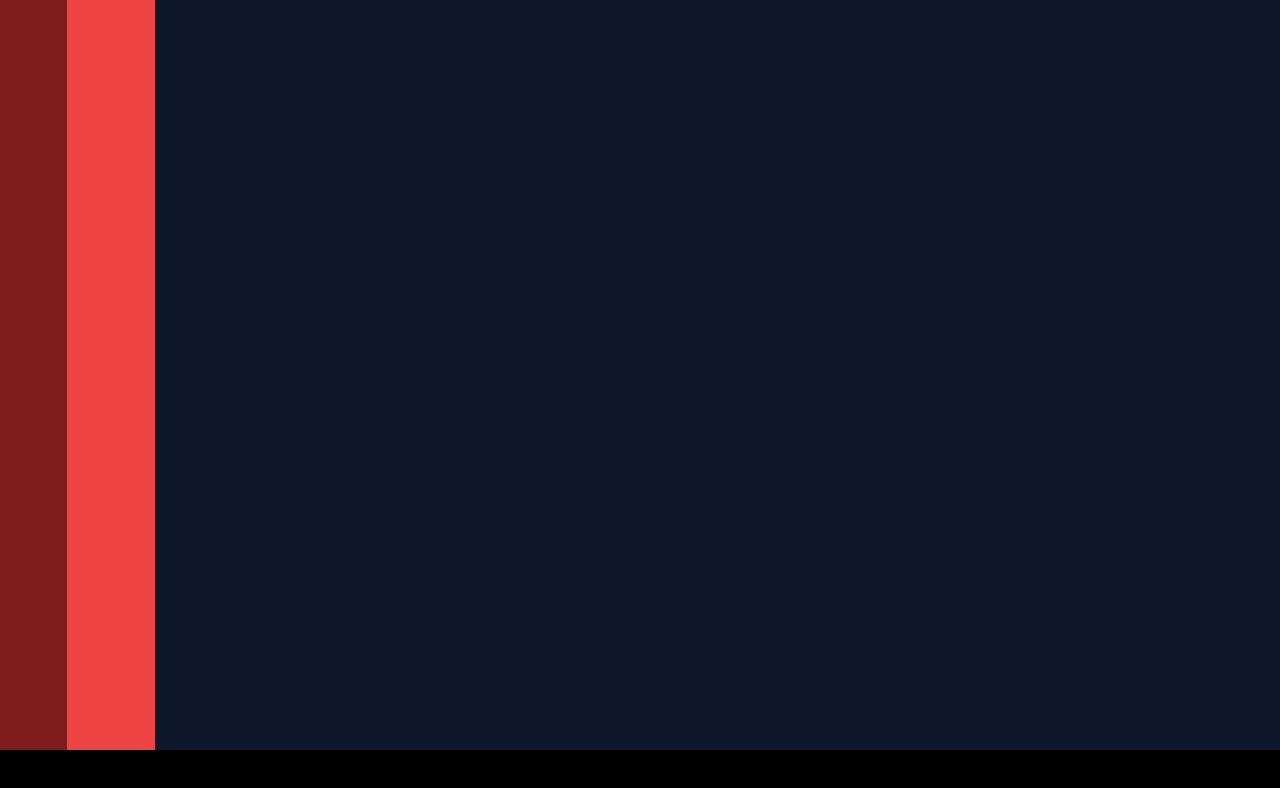
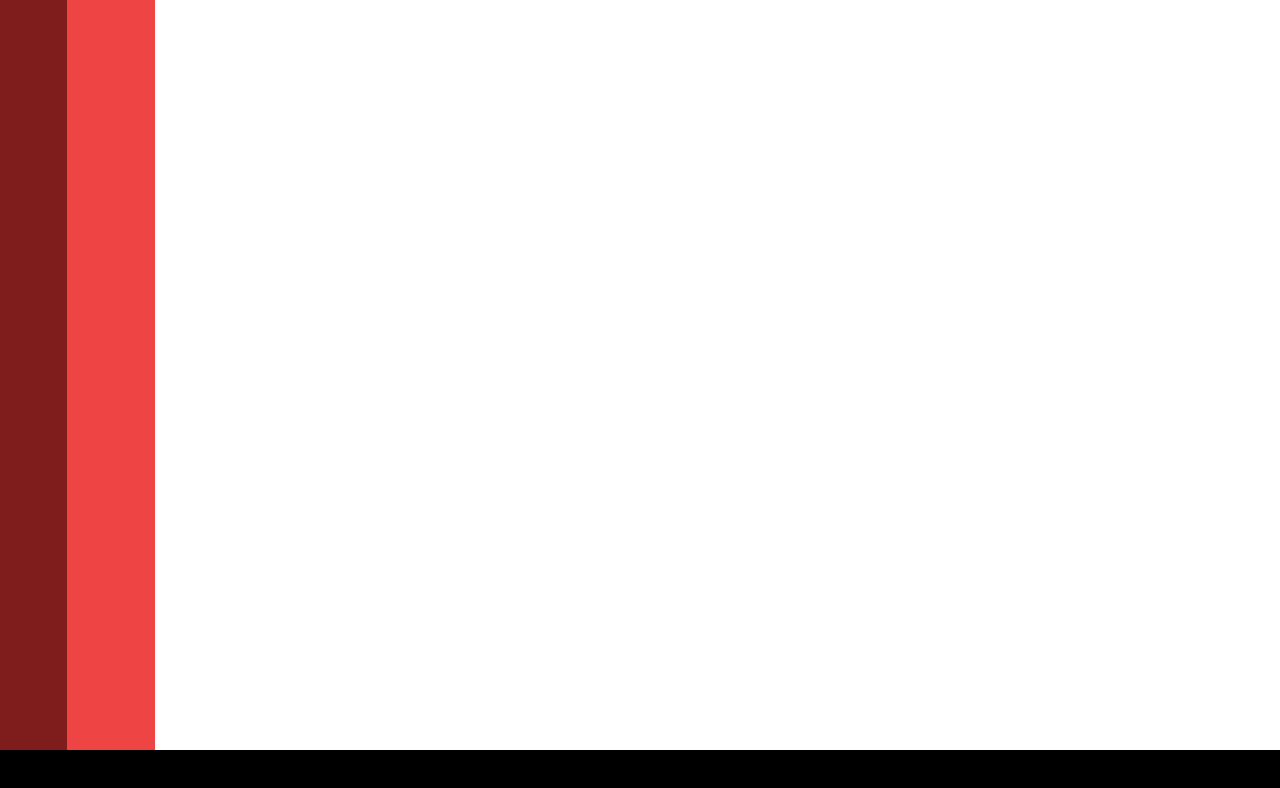
Before and after one commit to 001mo/tweets, a Next.js app: page /home in a window 1280 px wide. Shown: the top 788 px of the page. Built offline with nearby package versions, Linux system fonts and the light colour scheme.

Commit message:
remove bg style testing class

```diff
--- a/layouts/App/Main/index.tsx
+++ b/layouts/App/Main/index.tsx
@@ -1,6 +1,6 @@
 export default function App({ children }) {
     return (
-        <main className="grow min-[500px]:max-[687px]:w-full min-[688px]:grow-2 shrink flex flex-col items-stretch min-[688px]:items-start bg-slate-900">
+        <main className="grow min-[500px]:max-[687px]:w-full min-[688px]:grow-2 shrink flex flex-col items-stretch min-[688px]:items-start">
             <div className="min-[688px]:w-[600px] min-[988px]:w-[920px] min-[1078px]:w-[990px]">
                 <div className="flex-auto flex flex-row items-stretch content-between w-full min-height-full">
                     {children}
```
